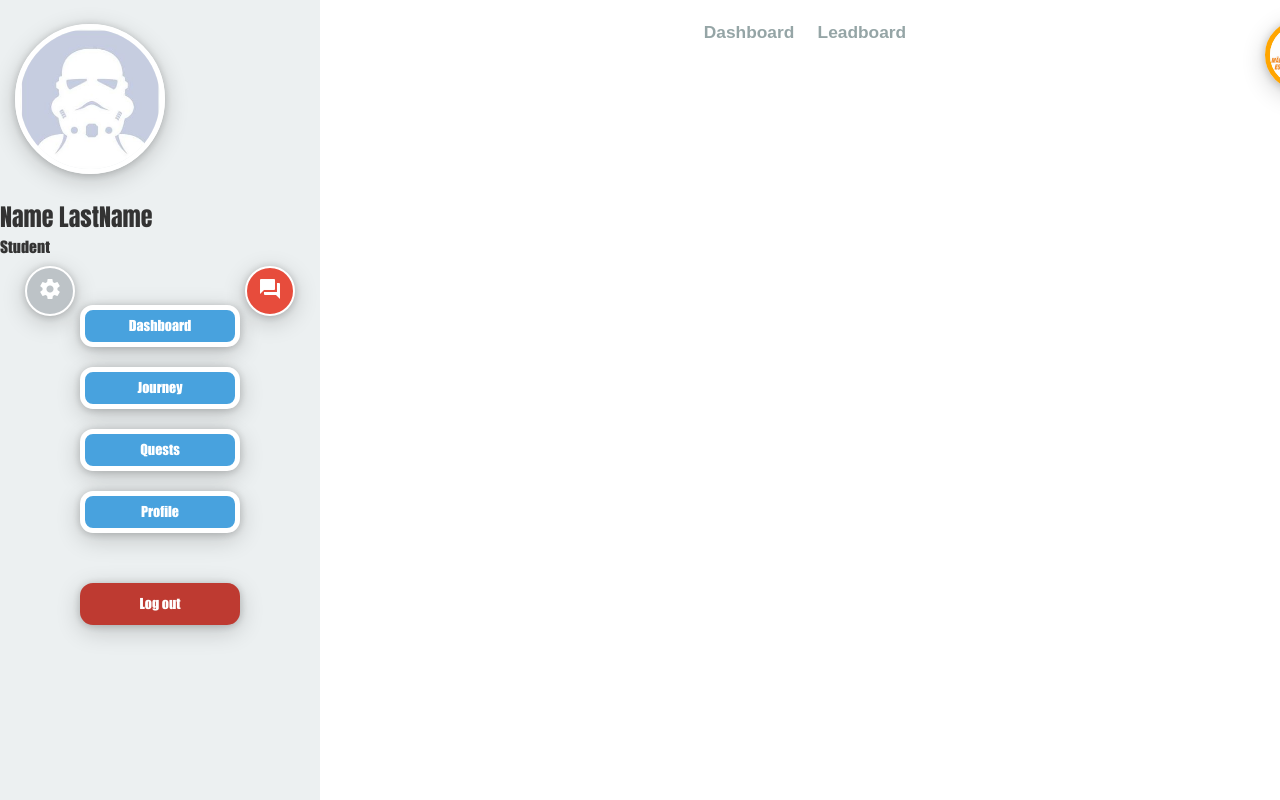
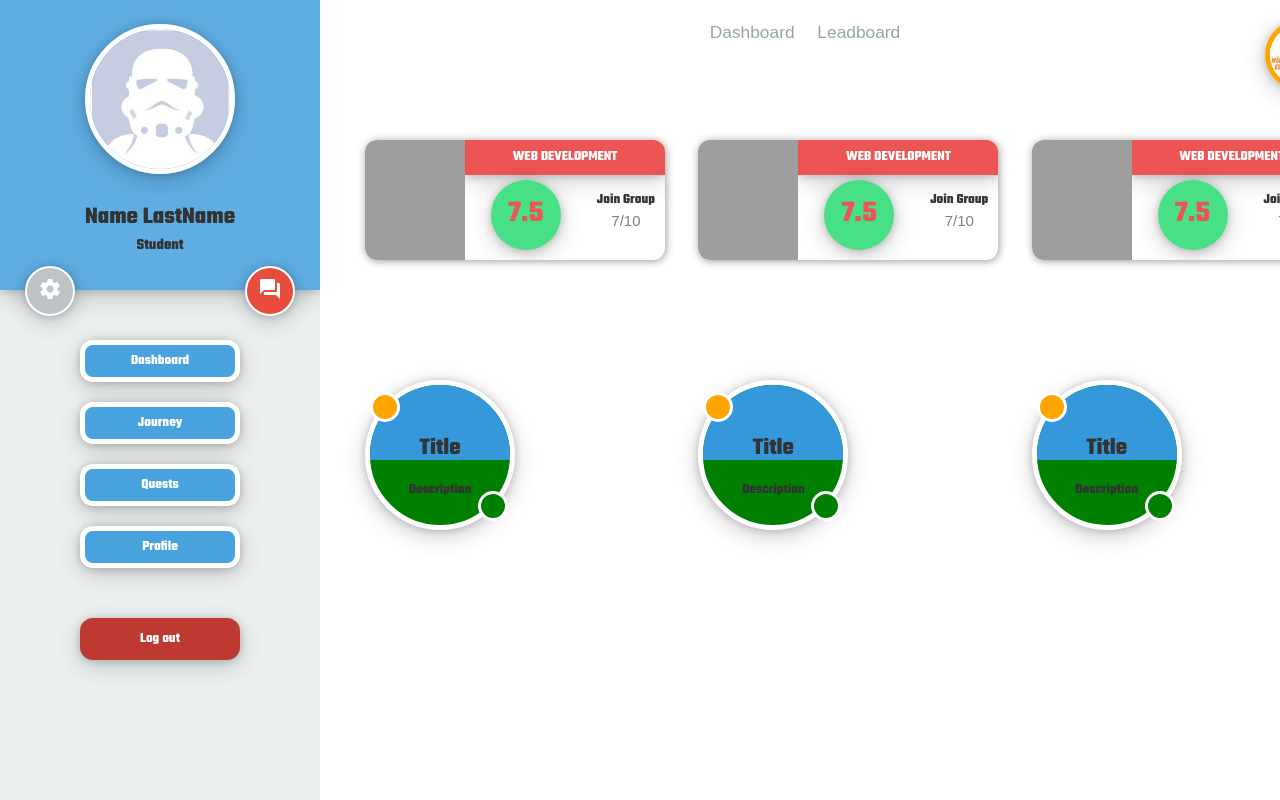
Before and after one commit to MartinR01/DVA231_Project, a PHP site: page /dashboard.php in a window 1280 px wide. Run offline with PHP 8.4, Linux system fonts and the light colour scheme; some libraries are stand-ins or nearby versions; grey boxes are pictures that could not be loaded.

Commit message:
ALL IN ONE

```diff
--- a/public_html/css/design.css
+++ b/public_html/css/design.css
@@ -1,28 +1,8 @@
 
 
 body {
-  font-family: impact, 'Impact', 'Teko';
-    font-weight: 900;
+  font-family: 'Teko', sans-serif;
 
-}
-/*FONTS*/
-@font-face {
-  font-family: impact;
-  src: url("fonts/Impact.ttf");
-}
-
-/* LOGIN PAGE */
-#login{
-	border-radius: 30px;
-	padding: 1.5em;
-	margin-top: 30%;
-}
-
-#login h1{
-	border:0 solid #fff;
-	border-bottom-width:1px;
-	padding-bottom:10px;
-}
 
 }
 
@@ -135,7 +115,7 @@
 
 /*CONTENT RIGHT SIDE */
 
-
+/*NAVBAR*/
 .topnav{
   font-family:sans-serif;
   font-size: 13pt;
@@ -156,6 +136,53 @@
   border:5px solid orange;
   border-radius: 50%;
 }
+
+/* QUESTS */
+.quest{
+	border-radius: 100%;
+	border: 5px solid white;
+	width: 150px;
+	height: 150px;
+	text-align:center;
+	margin-top: -60px;
+}
+
+.quest-type{
+	border-radius: 100%;
+	border: 3px solid white;
+	position: relative;
+	top:12px;
+	left:5px;
+	width:30px;
+	height:30px;
+	z-index: 1;
+}
+
+.quest-availability{
+	border-radius: 100%;
+	border: 3px solid white;
+	position: relative;
+	top:81px;
+	left:113px;
+	width:30px;
+	height:30px;
+}
+
+.quest-title{
+	border-top-left-radius: 75px;
+    border-top-right-radius: 75px;
+	height:75px;
+	position:relative;
+	top:-20px;
+}
+
+.quest-description{
+	border-bottom-left-radius: 75px;
+    border-bottom-right-radius: 75px;
+	height:75px;
+}
+
+
 
 /* STRUCTURE !! DONT EDIT */
 @media (min-width: 768px){
--- a/public_html/dashboard.php
+++ b/public_html/dashboard.php
@@ -11,12 +11,11 @@
     <title>Quest up</title>
     <link href="https://fonts.googleapis.com/css?family=Teko:700" rel="stylesheet">
     <link rel="stylesheet" href="https://fonts.googleapis.com/icon?family=Material+Icons">
-	<link href="https://fonts.googleapis.com/css?family=Teko:700" rel="stylesheet">
     <!-- CSS Bootstrap -->
       <link rel="stylesheet" href="css/bootstrap.css">
       <!-- CSS Our-->
       <link rel="stylesheet" href="css/design.css">
-
+      <link rel="stylesheet" href="css/journey_test.css">
     <!-- jQuery and theamJQuery comented-->
     <!--link rel="stylesheet" href="http://ajax.googleapis.com/ajax/libs/jqueryui/1.10.1/themes/base/minified/jquery-ui.min.css" type="text/css" /-->
     <script type="text/javascript" src="http://code.jquery.com/jquery-1.9.1.min.js"></script>
@@ -79,11 +78,96 @@
           </div>
         </nav><!--/end NAVIGATION -->
 
+<!--Start of Journey-->
+    <div class="container">
         <div class="row">
-           <div class="col-">
+          <!--Journey 1-->
+            <div class="col-sm-4" style="text-align:center">
+                <div class="card-style">
+                    <div class="media">
+                        <!--Journey picture-->
+                        <div class="media-left">
+                            <img class="media-object img-thumbnail card-img" src="http://www.marshallheads.com/download/file.php?avatar=58_1328912023.jpg">
+                        </div><!--.Journey pictureend-->
+                        <!--Journey elements-->
+                        <div class="media-body">
+                                <a href="#"><h5 class="media-heading shadow">WEB DEVELOPMENT</h5></a>
+                                <div class="circle shadow"><span class="points-circle">7.5</span></div>
+                                <div class="pull-right btn-part">Join Group <br><span class="light progress-font">7/10</span></div>
+                        </div><!--Journey elements end-->
+                    </div>
+                </div>
+            </div><!--Journey 1 end-->
 
-           </div>
+          <!--Journey 2-->
+              <div class="col-sm-4" style="text-align:center">
+                  <div class="card-style">
+                      <div class="media">
+                          <!--Journey picture-->
+                          <div class="media-left">
+                              <img class="media-object img-thumbnail card-img" src="http://www.marshallheads.com/download/file.php?avatar=58_1328912023.jpg">
+                          </div><!--.Journey pictureend-->
+                            <!--Journey elements-->
+                          <div class="media-body">
+                                  <a href="#"><h5 class="media-heading shadow">WEB DEVELOPMENT</h5></a>
+                                  <div class="circle shadow"><span class="points-circle">7.5</span></div>
+                                  <div class="pull-right btn-part">Join Group <br><span class="light progress-font">7/10</span></div>
+                          </div><!--Journey elements end-->
+                      </div>
+                  </div>
+              </div><!--Journey 2 end-->
+
+              <!--Journey 3-->
+                <div class="col-sm-4" style="text-align:center">
+                    <div class="card-style">
+                        <div class="media">
+                            <!--Journey picture-->
+                            <div class="media-left">
+                                <img class="media-object img-thumbnail card-img" src="http://www.marshallheads.com/download/file.php?avatar=58_1328912023.jpg">
+                            </div><!--.Journey pictureend-->
+                            <!--Journey elements-->
+                            <div class="media-body">
+                                    <a href="#"><h5 class="media-heading shadow">WEB DEVELOPMENT</h5></a>
+                                    <div class="circle shadow"><span class="points-circle">7.5</span></div>
+                                    <div class="pull-right btn-part">Join Group <br><span class="light progress-font">7/10</span></div>
+                            </div><!--Journey elements end-->
+                        </div>
+                    </div>
+                </div><!--Journey 3 end-->
         </div>
+      </div><!--END OF A JOURNEY-->
+
+      <br /> <br />   <br />   <br />   <br />   <br />
+
+		<!--QUESTS -->
+      <div class="container">
+       <div class="row"><!--quest row -->
+			<div class="col-sm-4"><!--Quest 1 -->
+				<div class="quest-type" style="background-color:orange;"></div>
+				<div class="quest-availability" style="background-color:green;"></div>
+				<div class="quest shadow" style="background-color:green;">
+					<div class="quest-title color"><h3 style="position: relative; top:50px">Title</h3></div>
+					<div class="quest-description ">Description</div>
+				</div>
+			</div><!--Quest 1 end-->
+			<div class="col-sm-4"><!--Quest 2 -->
+				<div class="quest-type" style="background-color:orange;"></div>
+				<div class="quest-availability" style="background-color:green;"></div>
+				<div class="quest shadow" style="background-color:green;">
+					<div class="quest-title color"><h3 style="position: relative; top:50px">Title</h3></div>
+					<div class="quest-description ">Description</div>
+				</div>
+			</div><!--Quest 2 end -->
+			<div class="col-sm-4"><!--Quest 3 -->
+				<div class="quest-type" style="background-color:orange;"></div>
+				<div class="quest-availability" style="background-color:green;"></div>
+				<div class="quest shadow" style="background-color:green;">
+					<div class="quest-title color"><h3 style="position: relative; top:50px">Title</h3></div>
+					<div class="quest-description ">Description</div>
+				</div>
+			</div><!--Quest 3 end-->
+    </div>
+		</div><!--END OF QUESTS -->
 
       </div>
 	 </div>
```
Also changed, not shown: public_html/journey_test.php (deleted, +0 -150 lines), 2 other files.
